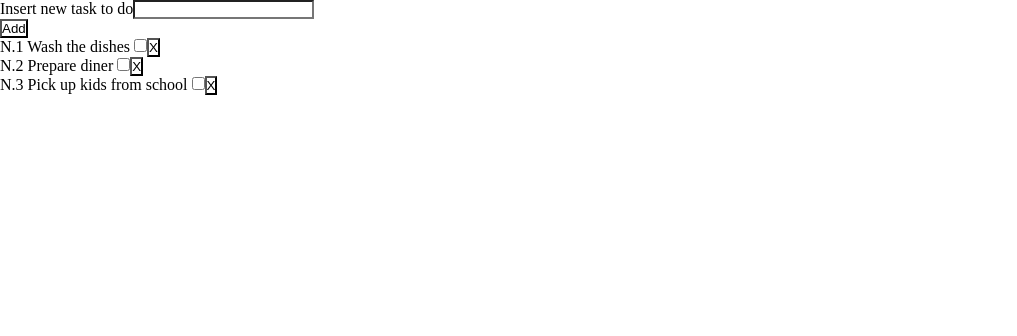
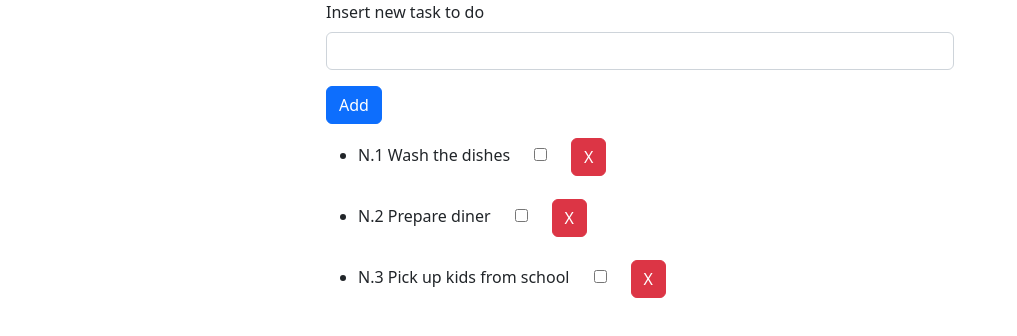
Before and after one commit to GiordanoMercatali/vue-todolist, a plain HTML site: page index.html in a window 1280 px wide. Shown: the whole page, without its empty margins (0-1017 px from the left). Drawn offline with nearby package versions, Linux system fonts and the light colour scheme.

Commit message:
fixed: bootstrap added correctly

```diff
--- a/index.html
+++ b/index.html
@@ -5,7 +5,8 @@
 	<head>
 		<meta charset="utf-8">
         <meta name="viewport" content="width=device-width, initial-scale=1">
-        <script src="https://cdnjs.cloudflare.com/ajax/libs/bootstrap/5.3.2/js/bootstrap.min.js" integrity="sha512-WW8/jxkELe2CAiE4LvQfwm1rajOS8PHasCCx+knHG0gBHt8EXxS6T6tJRTGuDQVnluuAvMxWF4j8SNFDKceLFg==" crossorigin="anonymous" referrerpolicy="no-referrer"></script>
+        <link href="https://cdn.jsdelivr.net/npm/bootstrap@5.2.3/dist/css/bootstrap.min.css" rel="stylesheet" integrity="sha384-rbsA2VBKQhggwzxH7pPCaAqO46MgnOM80zW1RWuH61DGLwZJEdK2Kadq2F9CUG65" crossorigin="anonymous">
+        <script src="https://cdn.jsdelivr.net/npm/bootstrap@5.2.3/dist/js/bootstrap.bundle.min.js" integrity="sha384-kenU1KFdBIe4zVF0s0G1M5b4hcpxyD9F7jL+jjXkk+Q2h455rYXK/7HAuoJl+0I4" crossorigin="anonymous"></script>        <!-- CUSTOM STYLESHEET -->
         <script src="https://unpkg.com/vue@3/dist/vue.global.js"></script>
         <link rel="stylesheet" href="css/style.css">
 		<title> To do list </title>
@@ -25,16 +26,16 @@
 
                         <div class="mb-3">
                             <label for="task" class="form-label">Insert new task to do</label>
-                            <input type="text" class="form-control" id="task" v-model="newTask.task_desc" @keyuap.enter="addTask"/>
+                            <input type="text" class="form-control" id="task" v-model="newTask.description" @keyuap.enter="addTask"/>
                         </div>
 
                         <button class="btn btn-primary" @click="addTask">Add</button>
 
                         <ul>
                             <li v-for="(task, index) in tasks">
-                                N.{{index + 1}} {{tasks[index].task_desc}}
-                                <input type="checkbox" class="form-control" v-model="newTask.task_done"/>
-                                <button @click="deleteTask(index)"> X </button>
+                                N.{{index + 1}} <span :class="{'text-decoration-line-through': task.done}">{{task.description}}</span>
+                                <input type="checkbox" class="m-4" id="" v-model="task.done"/>
+                                <button class="btn btn-danger" @click="deleteTask(index)"> X </button>
                             </li>
                         </ul>
 
--- a/js/script.js
+++ b/js/script.js
@@ -5,25 +5,25 @@ createApp({
         return{
             tasks: [
                 {
-                    task_desc: "Wash the dishes",
-                    task_done: false,
+                    description: "Wash the dishes",
+                    done: false,
                 },
 
                 {
-                    task_desc: "Prepare diner",
-                    task_done: false,
+                    description: "Prepare diner",
+                    done: false,
                 },
 
                 {
-                    task_desc: "Pick up kids from school",
-                    task_done: false,
+                    description: "Pick up kids from school",
+                    done: false,
                 },
 
             ],
 
             newTask: {
-                task_desc: "",
-                task_done: false,
+                description: "",
+                done: false,
             },
         };
     },
@@ -32,7 +32,7 @@ createApp({
 
         addTask: function(){
 
-            if (this.newTask.task_desc !== ""){
+            if (this.newTask.description !== ""){
                 this.tasks.push(this.newTask);
             } else{
                 alert("Write something...");
```
